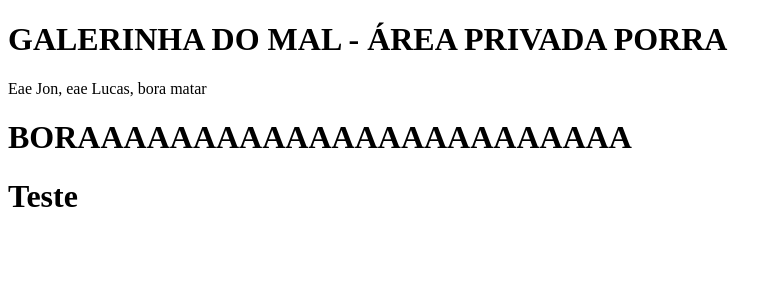
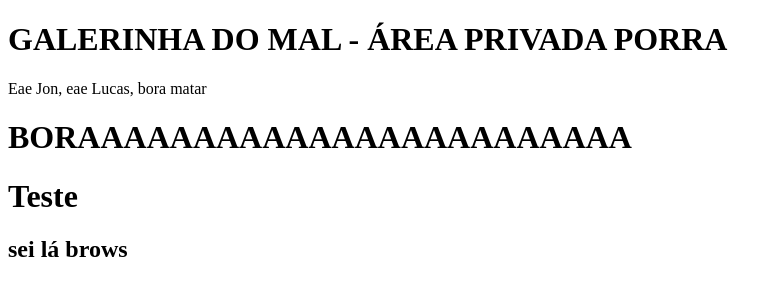
Before and after one commit to gdm1/gdm1.github.io, a plain HTML site: page index.html in a window 1280 px wide. Shown: the whole page, without its empty margins (0-782 px from the left). Drawn offline with Linux system fonts and the light colour scheme.

Commit message:
Atualização

```diff
--- a/index.html
+++ b/index.html
@@ -9,5 +9,6 @@
 	<p>Eae Jon, eae Lucas, bora matar</p>
 	<h1>BORAAAAAAAAAAAAAAAAAAAAAAAA<h1>
 	<h1>Teste<h1>
+	<h2> sei lá brows <h2>
 </body>
 </html>
```
